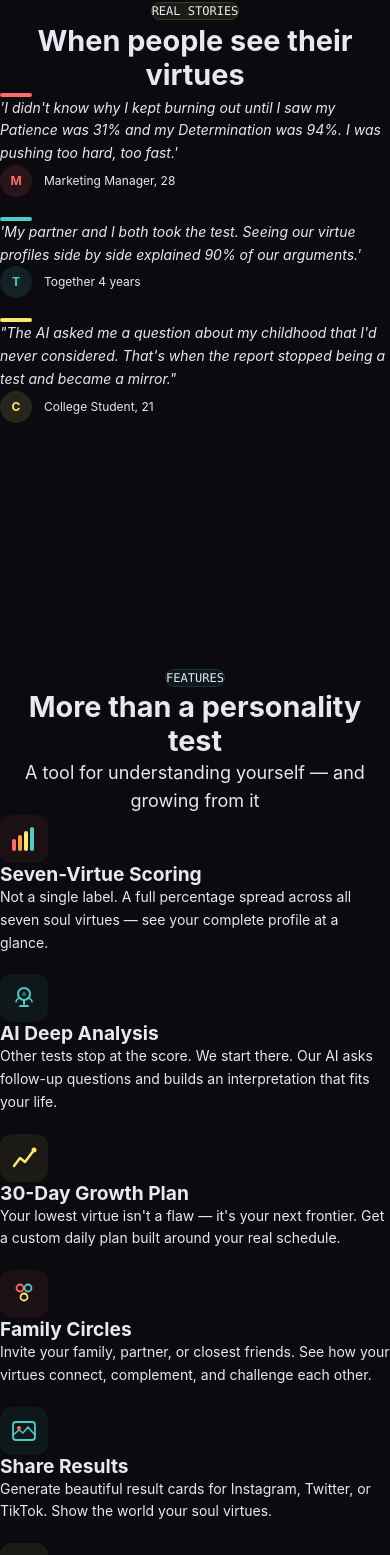
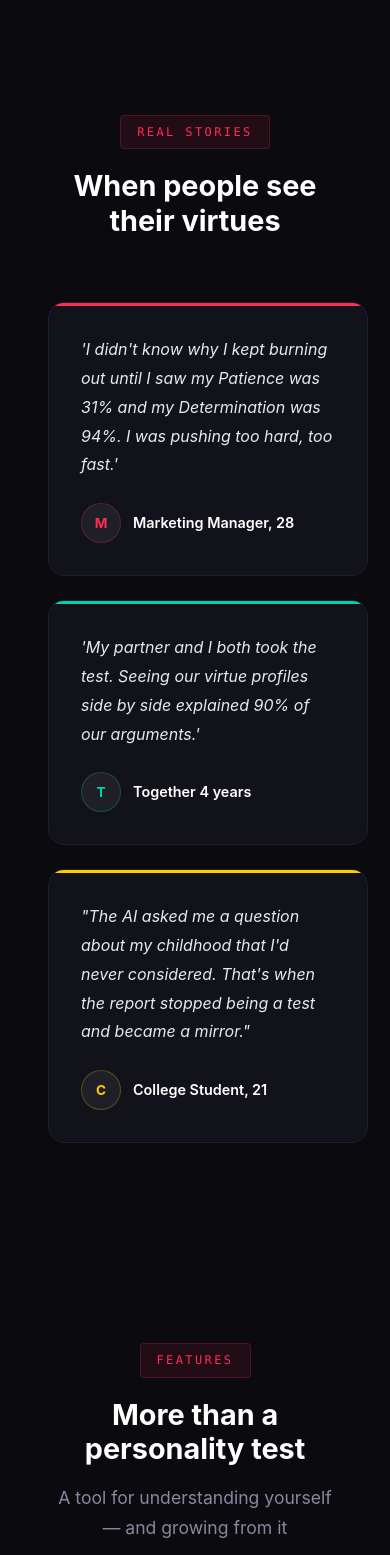
Before and after one commit to ti-kiu/virtuesextractor, a Next.js app: page / in a window 390 px wide. Shown: the part 4414-5969 px from the top of the page. Built offline with nearby package versions, Linux system fonts and the light colour scheme.

Commit message:
v3: complete visual overhaul - split hero with dashboard, grid mockups, card layouts, glow effects

```diff
--- a/src/app/globals.css
+++ b/src/app/globals.css
@@ -36,8 +36,8 @@
   --mono: 'JetBrains Mono', 'SF Mono', Consolas, monospace;
 
   /* Spacing */
-  --section-pad: 120px;
-  --container: 1200px;
+  --section-pad: 100px;
+  --container: 1280px;
 }
 
 /* ---- RESET & BASE ---- */
@@ -95,7 +95,7 @@ h3 { font-size: clamp(1.2rem, 2.5vw, 1.6rem); }
 .section-container {
   max-width: var(--container);
   margin: 0 auto;
-  padding: 0 24px;
+  padding: 0 48px;
   position: relative;
   z-index: 1;
 }
@@ -1191,3 +1191,4 @@ section {
     text-align: center;
   }
 }
+/* redeploy 1786938712 */
--- a/src/components/Features.tsx
+++ b/src/components/Features.tsx
@@ -5,114 +5,106 @@ const features = [
     title: "Seven-Virtue Scoring",
     description: "Not a single label. A full percentage spread across all seven soul virtues — see your complete profile at a glance.",
     icon: (
-      <svg width="28" height="28" viewBox="0 0 28 28" fill="none">
-        <rect x="2" y="14" width="4" height="12" rx="2" fill="#FF6B6B"/>
-        <rect x="8" y="10" width="4" height="16" rx="2" fill="#FF9F43"/>
-        <rect x="14" y="6" width="4" height="20" rx="2" fill="#FFE66D"/>
-        <rect x="20" y="2" width="4" height="24" rx="2" fill="#4ECDC4"/>
+      <svg width="32" height="32" viewBox="0 0 28 28" fill="none">
+        <rect x="2" y="14" width="4" height="12" rx="2" fill="#ff2d55"/>
+        <rect x="8" y="10" width="4" height="16" rx="2" fill="#ff9500"/>
+        <rect x="14" y="6" width="4" height="20" rx="2" fill="#ffcc00"/>
+        <rect x="20" y="2" width="4" height="24" rx="2" fill="#34c759"/>
       </svg>
     ),
-    color: "#FF6B6B",
   },
   {
     title: "AI Deep Analysis",
     description: "Other tests stop at the score. We start there. Our AI asks follow-up questions and builds an interpretation that fits your life.",
     icon: (
-      <svg width="28" height="28" viewBox="0 0 28 28" fill="none">
-        <circle cx="14" cy="10" r="6" stroke="#4ECDC4" strokeWidth="2" fill="none"/>
-        <path d="M14 16v4M10 22h8" stroke="#4ECDC4" strokeWidth="2" strokeLinecap="round"/>
-        <circle cx="14" cy="10" r="2" fill="#4ECDC4" opacity="0.5"/>
-        <path d="M6 18c0-2 2-4 4-4M22 18c0-2-2-4-4-4" stroke="#4ECDC4" strokeWidth="1.5" strokeLinecap="round"/>
+      <svg width="32" height="32" viewBox="0 0 28 28" fill="none">
+        <circle cx="14" cy="10" r="6" stroke="#00d4aa" strokeWidth="2" fill="none"/>
+        <path d="M14 16v4M10 22h8" stroke="#00d4aa" strokeWidth="2" strokeLinecap="round"/>
+        <circle cx="14" cy="10" r="2" fill="#00d4aa" opacity="0.5"/>
       </svg>
     ),
-    color: "#4ECDC4",
   },
   {
     title: "30-Day Growth Plan",
     description: "Your lowest virtue isn't a flaw — it's your next frontier. Get a custom daily plan built around your real schedule.",
     icon: (
-      <svg width="28" height="28" viewBox="0 0 28 28" fill="none">
-        <path d="M4 22L10 14L15 18L24 6" stroke="#FFE66D" strokeWidth="2.5" strokeLinecap="round" strokeLinejoin="round"/>
-        <circle cx="24" cy="6" r="2.5" fill="#FFE66D"/>
+      <svg width="32" height="32" viewBox="0 0 28 28" fill="none">
+        <path d="M4 22L10 14L15 18L24 6" stroke="#ffcc00" strokeWidth="2.5" strokeLinecap="round" strokeLinejoin="round"/>
+        <circle cx="24" cy="6" r="2.5" fill="#ffcc00"/>
       </svg>
     ),
-    color: "#FFE66D",
   },
   {
     title: "Family Circles",
     description: "Invite your family, partner, or closest friends. See how your virtues connect, complement, and challenge each other.",
     icon: (
-      <svg width="28" height="28" viewBox="0 0 28 28" fill="none">
-        <circle cx="10" cy="8" r="3.5" stroke="#FF6B6B" strokeWidth="1.8" fill="none"/>
-        <circle cx="18" cy="8" r="3.5" stroke="#4ECDC4" strokeWidth="1.8" fill="none"/>
-        <circle cx="14" cy="17" r="3.5" stroke="#FFE66D" strokeWidth="1.8" fill="none"/>
+      <svg width="32" height="32" viewBox="0 0 28 28" fill="none">
+        <circle cx="10" cy="8" r="3.5" stroke="#ff2d55" strokeWidth="1.8" fill="none"/>
+        <circle cx="18" cy="8" r="3.5" stroke="#00d4aa" strokeWidth="1.8" fill="none"/>
+        <circle cx="14" cy="17" r="3.5" stroke="#ffcc00" strokeWidth="1.8" fill="none"/>
         <path d="M12 13l-1 2M16 13l1 2" stroke="rgba(255,255,255,0.3)" strokeWidth="1" strokeLinecap="round"/>
       </svg>
     ),
-    color: "#FF6B6B",
   },
   {
     title: "Share Results",
     description: "Generate beautiful result cards for Instagram, Twitter, or TikTok. Show the world your soul virtues.",
     icon: (
-      <svg width="28" height="28" viewBox="0 0 28 28" fill="none">
-        <rect x="3" y="5" width="22" height="18" rx="3" stroke="#4ECDC4" strokeWidth="1.8" fill="none"/>
-        <path d="M3 18l6-5 4 3 5-6 7 8" stroke="#4ECDC4" strokeWidth="1.5" strokeLinecap="round" strokeLinejoin="round" fill="none"/>
-        <circle cx="9" cy="11" r="2" fill="#FF6B6B"/>
+      <svg width="32" height="32" viewBox="0 0 28 28" fill="none">
+        <rect x="3" y="5" width="22" height="18" rx="3" stroke="#007aff" strokeWidth="1.8" fill="none"/>
+        <path d="M3 18l6-5 4 3 5-6 7 8" stroke="#007aff" strokeWidth="1.5" strokeLinecap="round" strokeLinejoin="round" fill="none"/>
+        <circle cx="9" cy="11" r="2" fill="#ff2d55"/>
       </svg>
     ),
-    color: "#4ECDC4",
   },
   {
     title: "100% Private",
     description: "Start immediately. No account needed. Your results stay on your device until you choose to share.",
     icon: (
-      <svg width="28" height="28" viewBox="0 0 28 28" fill="none">
-        <rect x="7" y="12" width="14" height="12" rx="2" stroke="#FFE66D" strokeWidth="1.8" fill="none"/>
-        <path d="M10 12V9a4 4 0 018 0v3" stroke="#FFE66D" strokeWidth="1.8" strokeLinecap="round" fill="none"/>
-        <circle cx="14" cy="18" r="1.5" fill="#FFE66D"/>
+      <svg width="32" height="32" viewBox="0 0 28 28" fill="none">
+        <rect x="7" y="12" width="14" height="12" rx="2" stroke="#ffcc00" strokeWidth="1.8" fill="none"/>
+        <path d="M10 12V9a4 4 0 018 0v3" stroke="#ffcc00" strokeWidth="1.8" strokeLinecap="round" fill="none"/>
+        <circle cx="14" cy="18" r="1.5" fill="#ffcc00"/>
       </svg>
     ),
-    color: "#FFE66D",
   },
 ];
 
 export default function Features() {
   return (
-    <section className="py-20 sm:py-28 relative" style={{background: 'var(--bg-primary)'}}>
-      <div className="max-w-7xl mx-auto px-4 sm:px-6 lg:px-8">
-        {/* Header */}
-        <div className="text-center mb-14">
-          <div className="inline-flex items-center gap-2 px-3 py-1 rounded-full mb-4" style={{background: 'rgba(78,205,196,0.08)', border: '1px solid rgba(78,205,196,0.15)'}}>
-            <span className="text-xs font-mono font-medium" style={{color: 'var(--color-accent)'}}>FEATURES</span>
-          </div>
-          <h2 className="font-heading font-bold text-3xl sm:text-4xl mb-4" style={{color: 'var(--text-primary)'}}>
-            More than a personality test
-          </h2>
-          <p className="text-lg max-w-2xl mx-auto" style={{color: 'var(--text-secondary)'}}>
-            A tool for understanding yourself — and growing from it
-          </p>
+    <section>
+      <div className="section-container">
+        <div className="section-header">
+          <span className="section-tag">FEATURES</span>
+          <h2>More than a personality test</h2>
+          <p className="section-sub">A tool for understanding yourself — and growing from it</p>
         </div>
-
-        {/* Grid */}
-        <div className="grid grid-cols-1 sm:grid-cols-2 lg:grid-cols-3 gap-5">
-          {features.map((feature, index) => (
-            <div key={index} className="card-dark p-6 group cursor-default">
-              {/* Icon */}
-              <div className="w-12 h-12 rounded-xl flex items-center justify-center mb-4 transition-transform group-hover:scale-110"
-                   style={{background: `${feature.color}12`}}>
-                {feature.icon}
-              </div>
-              {/* Title */}
-              <h3 className="font-heading font-semibold text-lg mb-2" style={{color: 'var(--text-primary)'}}>
-                {feature.title}
-              </h3>
-              {/* Description */}
-              <p className="text-sm leading-relaxed" style={{color: 'var(--text-secondary)'}}>
-                {feature.description}
-              </p>
+        <div className="features-grid">
+          {features.map((f, i) => (
+            <div key={i} className="feature-card">
+              <div className="feature-icon">{f.icon}</div>
+              <h3>{f.title}</h3>
+              <p>{f.description}</p>
             </div>
           ))}
+        </div>
+        <div className="stats-row">
+          <div className="stat-item">
+            <div className="stat-number">10,000+</div>
+            <div className="stat-label">Souls Analyzed</div>
+          </div>
+          <div className="stat-item">
+            <div className="stat-number">4.8/5</div>
+            <div className="stat-label">Average Rating</div>
+          </div>
+          <div className="stat-item">
+            <div className="stat-number">66</div>
+            <div className="stat-label">Questions</div>
+          </div>
+          <div className="stat-item">
+            <div className="stat-number">7</div>
+            <div className="stat-label">Virtues Measured</div>
+          </div>
         </div>
       </div>
     </section>
--- a/src/components/UseCases.tsx
+++ b/src/components/UseCases.tsx
@@ -2,52 +2,42 @@
 
 const cases = [
   {
-    title: "Career Decisions",
-    description: "'I didn\'t know why I kept burning out until I saw my Patience was 31% and my Determination was 94%. I was pushing too hard, too fast.'",
+    description: "'I didn't know why I kept burning out until I saw my Patience was 31% and my Determination was 94%. I was pushing too hard, too fast.'",
     person: "Marketing Manager, 28",
-    color: "#FF6B6B",
+    initial: "M",
+    color: "#ff2d55",
   },
   {
-    title: "Relationship Clarity",
     description: "'My partner and I both took the test. Seeing our virtue profiles side by side explained 90% of our arguments.'",
     person: "Together 4 years",
-    color: "#4ECDC4",
+    initial: "T",
+    color: "#00d4aa",
   },
   {
-    title: "Self-Understanding",
     description: "\"The AI asked me a question about my childhood that I'd never considered. That's when the report stopped being a test and became a mirror.\"",
     person: "College Student, 21",
-    color: "#FFE66D",
+    initial: "C",
+    color: "#ffcc00",
   },
 ];
 
 export default function UseCases() {
   return (
-    <section className="py-20 sm:py-28 relative" style={{background: 'var(--bg-primary)'}}>
-      <div className="max-w-7xl mx-auto px-4 sm:px-6 lg:px-8">
-        {/* Header */}
-        <div className="text-center mb-14">
-          <div className="inline-flex items-center gap-2 px-3 py-1 rounded-full mb-4" style={{background: 'rgba(255,230,109,0.08)', border: '1px solid rgba(255,230,109,0.15)'}}>
-            <span className="text-xs font-mono font-medium" style={{color: 'var(--color-secondary)'}}>REAL STORIES</span>
-          </div>
-          <h2 className="font-heading font-bold text-3xl sm:text-4xl mb-4" style={{color: 'var(--text-primary)'}}>
-            When people see their virtues
-          </h2>
+    <section>
+      <div className="section-container">
+        <div className="section-header">
+          <span className="section-tag">REAL STORIES</span>
+          <h2>When people see their virtues</h2>
         </div>
-
-        {/* Cards */}
-        <div className="grid grid-cols-1 md:grid-cols-3 gap-5">
+        <div className="use-cases">
           {cases.map((c, i) => (
-            <div key={i} className="card-dark p-6 flex flex-col">
-              <div className="w-8 h-1 rounded-full mb-5" style={{background: c.color}}/>
-              <p className="text-sm leading-relaxed flex-1 mb-5" style={{color: 'var(--text-secondary)', fontStyle: 'italic'}}>
-                {c.description}
-              </p>
-              <div className="flex items-center gap-3">
-                <div className="w-8 h-8 rounded-full flex items-center justify-center text-xs font-bold" style={{background: `${c.color}20`, color: c.color}}>
-                  {c.person.charAt(0)}
+            <div key={i} className="use-case-card" style={{"--card-accent": c.color} as React.CSSProperties}>
+              <p className="use-case-quote">{c.description}</p>
+              <div className="use-case-author">
+                <div className="author-avatar" style={{color: c.color, borderColor: c.color + "40"}}>{c.initial}</div>
+                <div className="author-info">
+                  <div className="author-name">{c.person}</div>
                 </div>
-                <span className="text-xs" style={{color: 'var(--text-muted)'}}>{c.person}</span>
               </div>
             </div>
           ))}
```
